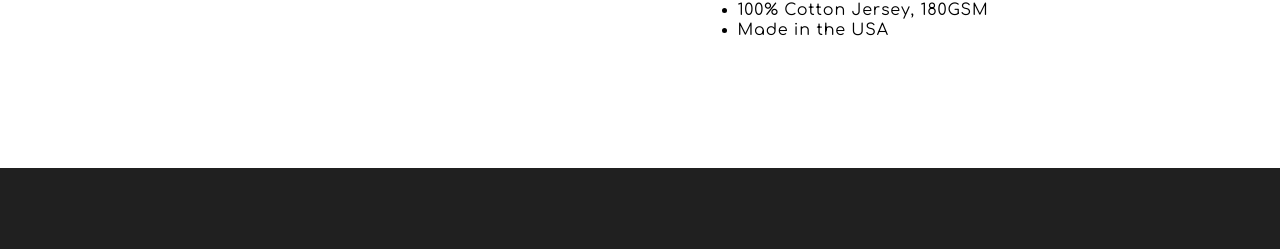
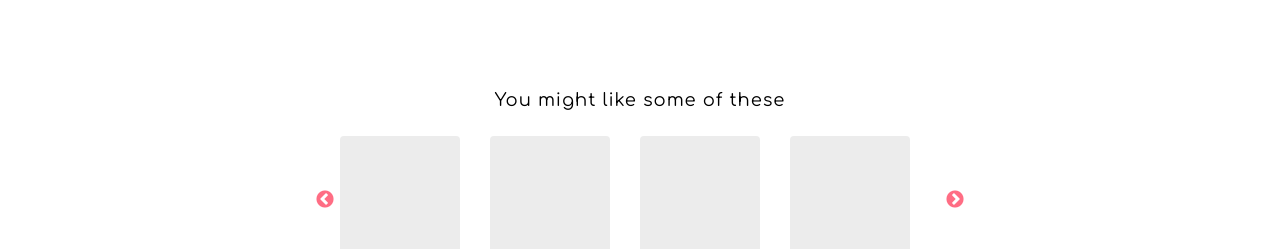
Before and after one commit to megbort/wearit-2.0, a Next.js app: page /product/01 in a window 1280 px wide. Shown: the part 703-952 px from the top of the page. Built offline with nearby package versions, Linux system fonts and the light colour scheme.

Commit message:
Product slider component

```diff
--- a/package.json
+++ b/package.json
@@ -20,7 +20,9 @@
     "@mui/material": "^6.1.0",
     "next": "14.2.6",
     "react": "^18",
-    "react-dom": "^18"
+    "react-dom": "^18",
+    "react-slick": "^0.30.2",
+    "slick-carousel": "^1.8.1"
   },
   "devDependencies": {
     "@chromatic-com/storybook": "^1.9.0",
@@ -35,6 +37,7 @@
     "@types/node": "^20",
     "@types/react": "^18",
     "@types/react-dom": "^18",
+    "@types/react-slick": "^0.23.13",
     "eslint": "^8",
     "eslint-config-next": "14.2.6",
     "eslint-plugin-storybook": "^0.8.0",
--- a/src/app/globals.scss
+++ b/src/app/globals.scss
@@ -4,6 +4,8 @@
 
 @import '@fortawesome/fontawesome-svg-core/styles.css';
 @import '../styles/typography.scss';
+@import 'slick-carousel/slick/slick.css';
+@import 'slick-carousel/slick/slick-theme.css';
 
 *,
 *::before,
@@ -14,3 +16,8 @@
 body {
   @include typography-styles;
 }
+
+.slick-arrow.slick-prev::before,
+.slick-arrow.slick-next::before {
+  @apply text-wearit-red;
+}
--- a/src/app/product/[id]/page.tsx
+++ b/src/app/product/[id]/page.tsx
@@ -2,6 +2,7 @@ import BoxSelect from '@/components/ui/BoxSelect';
 import CustomButton from '@/components/ui/Button';
 import { Products as ProductsMock } from '@/services/mocks/products';
 import Image from 'next/image';
+import ProductSlider from '@/components/ui/ProductSlider';
 
 type ProductProps = Readonly<{
   params: {
@@ -35,7 +36,9 @@ export default function Product({ params }: ProductProps) {
   };
 
   return (
-    <div className="p-32 flex justify-center gap-20">
+    <div>
+      <div className="py-12 flex justify-center gap-20">
+        <div></div>
         <div>
           <div className="w-[350px] h-[350px] relative">
             <Image
@@ -76,6 +79,13 @@ export default function Product({ params }: ProductProps) {
           </div>
         </div>
       </div>
+      <div className="max-w-[600px] mx-auto py-20">
+        <p className="text-center subtitle-1 pb-6">
+          You might like some of these
+        </p>
+        <ProductSlider></ProductSlider>
+      </div>
+    </div>
   );
 }
 
--- /dev/null
+++ b/src/components/ui/ProductSlider.tsx
@@ -0,0 +1,24 @@
+'use client';
+import React from 'react';
+import Slider from 'react-slick';
+
+export default function ProductSlider() {
+  const settings = {
+    dots: false,
+    infinite: true,
+    speed: 500,
+    slidesToShow: 4,
+    slidesToScroll: 4,
+    arrows: true,
+  };
+
+  return (
+    <Slider {...settings}>
+      {Array.from({ length: 8 }, (_, num) => (
+        <div key={num} className="flex justify-center items-center">
+          <div className="bg-wearit-grey rounded w-[120px] h-[120px] flex items-center justify-center"></div>
+        </div>
+      ))}
+    </Slider>
+  );
+}
```
Also changed, not shown: 1 other file (tests, documents, lock files or other folders). Lines whose indentation alone changed are shown as unchanged.
